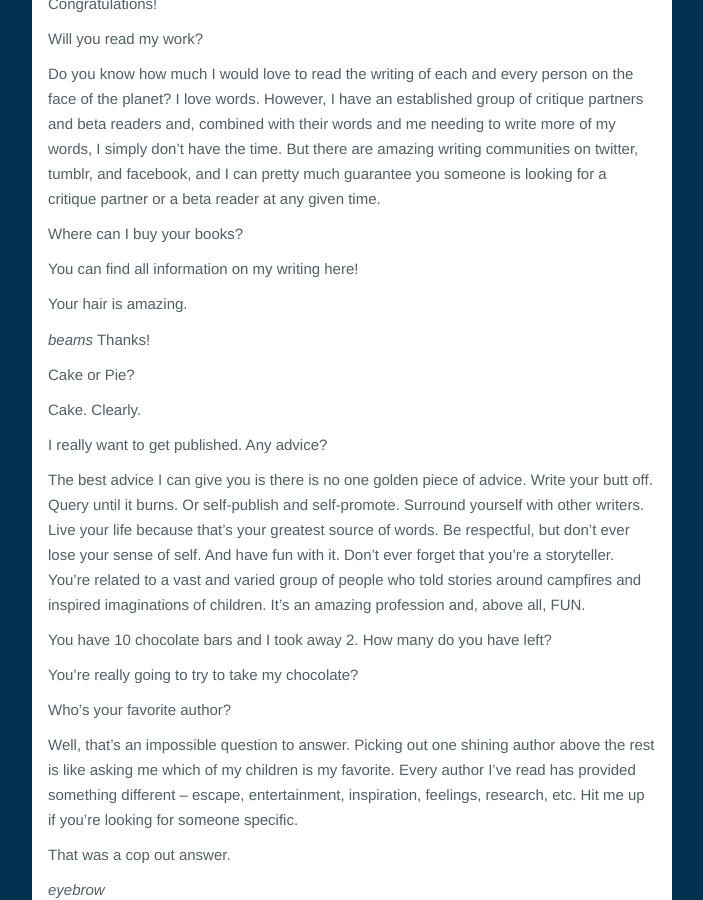
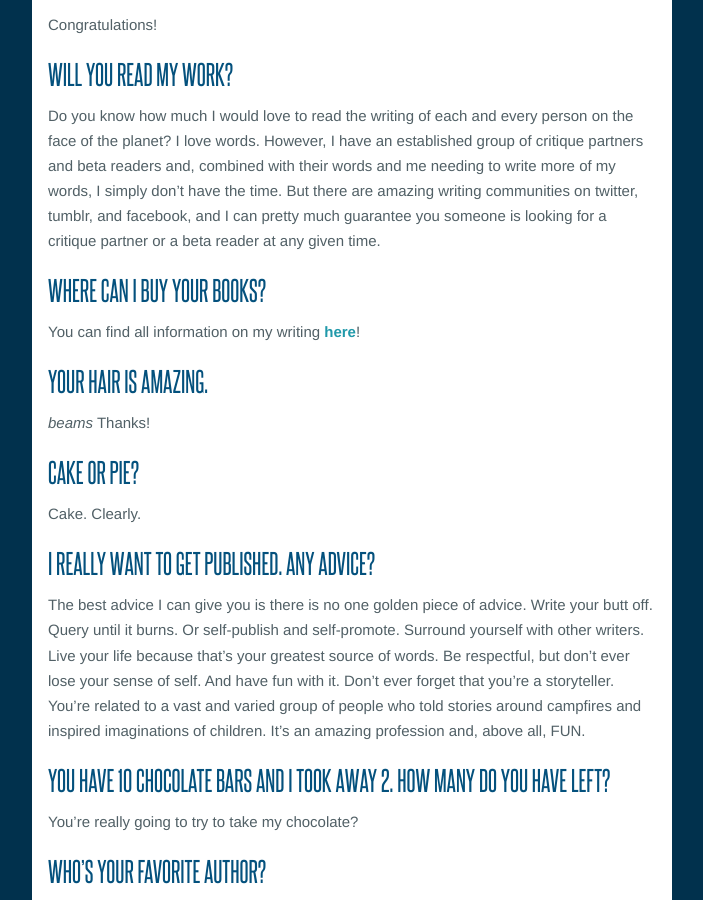
Before and after one commit to TristinaWright/tristinawright.github.io, a Jekyll site: the page built from _posts/static/2015-12-08-faq.md, in a window 1280 px wide and 900 px high, scrolled down 1004 px. Shown: the whole window, without its empty margins (288-991 px from the left). Built offline with Jekyll 4.4.1, drawn with Linux system fonts in a browser that asks for light colours; some of the changed lines change nothing that is shown.

Commit message:
Updated 2015-12-08-faq.md

```diff
--- a/_posts/static/2015-12-08-faq.md
+++ b/_posts/static/2015-12-08-faq.md
@@ -4,6 +4,7 @@ published: true
 permalink: faq/
 title: FAQ
 ---
+
 
 
 I’ve compiled some of the most frequently asked questions (eh? see what I did there?) and put them here for your enjoyment. When in doubt, holler at me.
@@ -28,78 +29,78 @@ I don’t know! You can query her via her submission guidelines which can be fou
 
 
 
-I wrote a book!
+### I wrote a book!
 
 Congratulations!
 
 
 
-Will you read my work?
+### Will you read my work?
 
 Do you know how much I would love to read the writing of each and every person on the face of the planet? I love words. However, I have an established group of critique partners and beta readers and, combined with their words and me needing to write more of my words, I simply don’t have the time. But there are amazing writing communities on twitter, tumblr, and facebook, and I can pretty much guarantee you someone is looking for a critique partner or a beta reader at any given time.
 
 
 
-Where can I buy your books?
+### Where can I buy your books?
 
-You can find all information on my writing here!
+You can find all information on my writing [here](/words/)!
 
 
 
-Your hair is amazing.
+### Your hair is amazing.
 
 *beams* Thanks!
 
 
 
-Cake or Pie?
+### Cake or Pie?
 
 Cake. Clearly.
 
 
 
-I really want to get published. Any advice?
+### I really want to get published. Any advice?
 
 The best advice I can give you is there is no one golden piece of advice. Write your butt off. Query until it burns. Or self-publish and self-promote. Surround yourself with other writers. Live your life because that’s your greatest source of words. Be respectful, but don’t ever lose your sense of self. And have fun with it. Don’t ever forget that you’re a storyteller. You’re related to a vast and varied group of people who told stories around campfires and inspired imaginations of children. It’s an amazing profession and, above all, FUN.
 
 
 
-You have 10 chocolate bars and I took away 2. How many do you have left?
+### You have 10 chocolate bars and I took away 2. How many do you have left?
 
 You’re really going to try to take my chocolate?
 
 
 
-Who’s your favorite author?
+### Who’s your favorite author?
 
 Well, that’s an impossible question to answer. Picking out one shining author above the rest is like asking me which of my children is my favorite. Every author I’ve read has provided something different – escape, entertainment, inspiration, feelings, research, etc. Hit me up if you’re looking for someone specific.
 
 
 
-That was a cop out answer.
+### That was a cop out answer.
 
 *eyebrow*
 
 
 
-You write full time AND take care of kids?
+### You write full time AND take care of kids?
 
 Yes! I also make a mean grilled peanut butter and honey.
 
 
 
-What’s your favorite Christmas movie?
+### What’s your favorite Christmas movie?
 
 Die Hard
 
 
 
-Do you pants or plot? Do you come up with story or characters first?
+### Do you pants or plot? Do you come up with story or characters first?
 
 My writing style changes with every book. Some books I’ve pantsed 100%. Some I’ve done half and half. Some I’ve plotted out from page one. However, the one constant is that I always think of characters first. My characters are very real, borderline imaginary friends. I talk to them, carry on conversations with them. They tell me their stories, and I write them down.
 
 
 
-Will you marry me?
+### Will you marry me?
 
 My amazing hottie of a husband beat you to the punch, but I’m flattered. Really.
```
